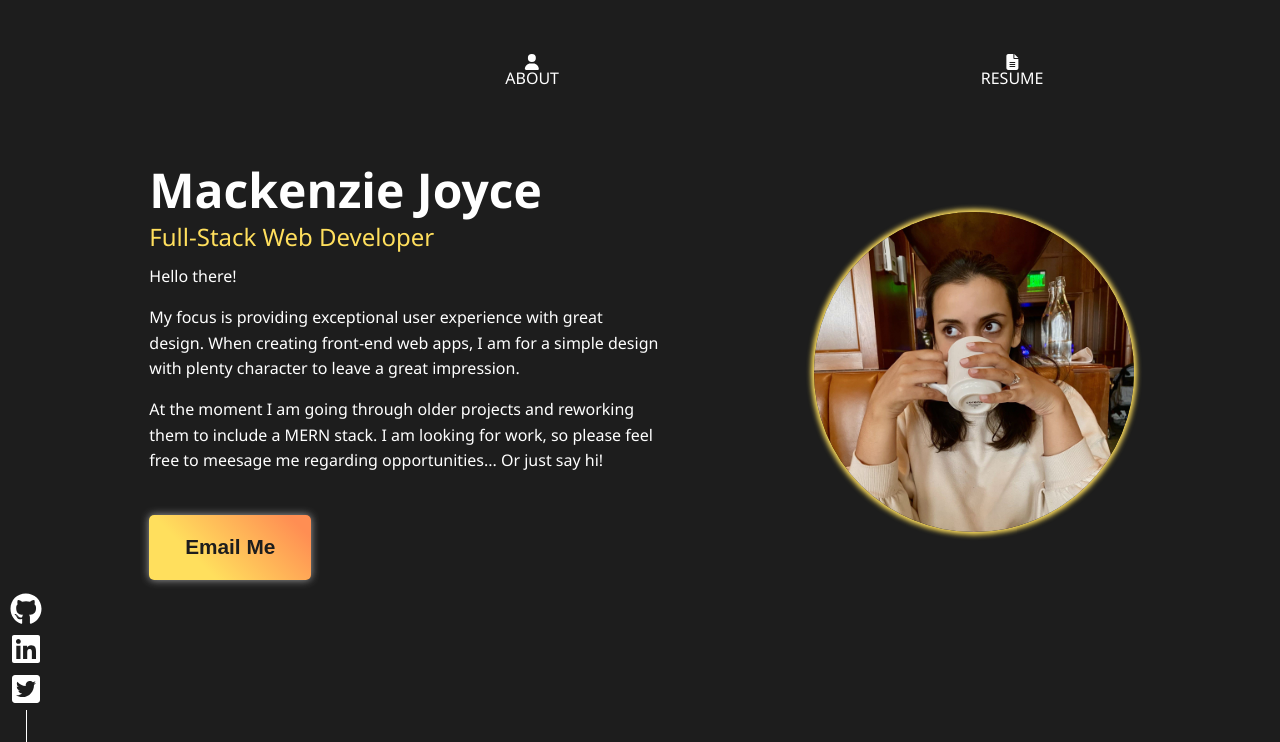
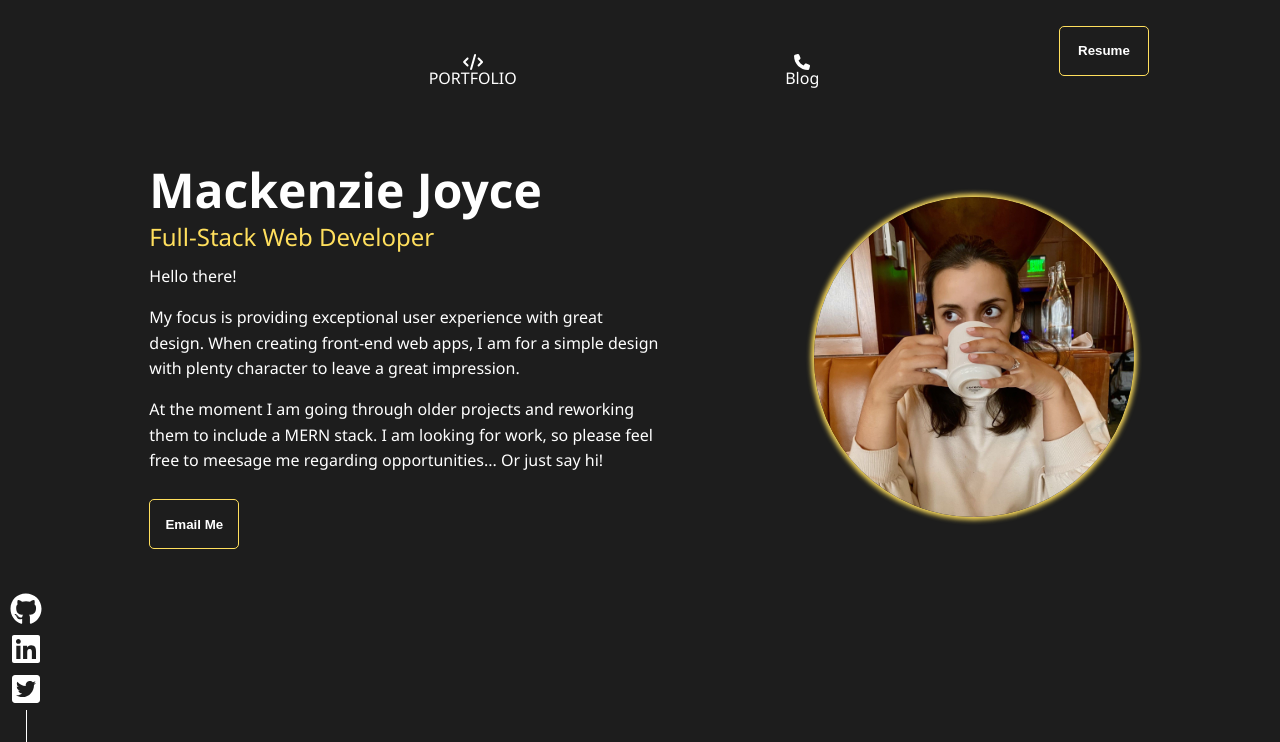
Before and after one commit to MackenzieJoyce/Portfolio, a React (Create React App) app: page / in a window 1280 px wide. Shown: the top 742 px of the page. Built offline with nearby package versions, Linux system fonts and the light colour scheme.

Commit message:
changed btn styling to be more simple

```diff
--- a/src/index.css
+++ b/src/index.css
@@ -76,16 +76,14 @@ a:hover {
 }
 
 .btn {
-  padding: 4% 7%;
-  background: var(--linearGradient);
-  color: var(--dark);
-  font-size: 1.3rem;
-  font-weight: 700;
+  width: 90px;
+  height: 50px;
+  background: var(--dark);
+  color: var(--light);
+  font-weight: 600;
   text-align: center;
-  border: none;
+  border: 1px solid var(--pop1);
   border-radius: 5px;
-  box-shadow: 0px 0px 8px rgb(161, 161, 161);
-  /* rgba(33, 203, 243, .3) */
   transition: all 0.3s ease-in-out;
 }
 
--- a/src/pages/About.js
+++ b/src/pages/About.js
@@ -20,7 +20,7 @@ const styles = {
     color: '#ffdf5d'
   },
   button: {
-    marginTop: '5%',
+    marginTop: '5%'
     // display: 'flex',
     // justifyContent: 'center'
   }
@@ -44,9 +44,9 @@ const About = () => {
           include a MERN stack. I am looking for work, so please feel free to
           meesage me regarding opportunities... Or just say hi!
         </p>
-        <div style={styles.button}>
-          <button className="btn" style={styles.aboutP}>Email Me</button>
-        </div>
+        <button className="btn" style={styles.button} title="Email Me">
+          Email Me
+        </button>
       </div>
 
       <div className="squareContent">
--- a/src/pages/components/NavTabs.js
+++ b/src/pages/components/NavTabs.js
@@ -1,7 +1,12 @@
 import React from 'react';
 import { Link } from 'react-router-dom';
 import { FontAwesomeIcon } from '@fortawesome/react-fontawesome';
-import { faUser, faCode, faPhone, faFileLines } from '@fortawesome/free-solid-svg-icons';
+import {
+  faUser,
+  faCode,
+  faPhone,
+  faFileLines
+} from '@fortawesome/free-solid-svg-icons';
 
 const styles = {
   // header: {
@@ -26,32 +31,43 @@ const styles = {
 };
 
 const NavTabs = () => {
+  const onDownload = () => {
+    const press = document.createElement('a');
+    press.download = `Resume_Mackenzie_Joyce.pdf`;
+    press.href = '../../public/Resume_Mackenzie_Joyce.pdf';
+    press.click();
+  };
 
   return (
     <header style={styles.header}>
-      <nav
-        style={styles.nav}
-        aria-label="styled tabs"
-      >
-        <Link style={styles.navTab} className='navTab' to="/">
+      <nav style={styles.nav} aria-label="styled tabs">
+        {/* <Link style={styles.navTab} className='navTab' to="/">
           <FontAwesomeIcon icon={faUser} />
           <span>ABOUT</span>
-        </Link>
-
-        {/* <Link style={styles.navTab} className='navTab mobileView' to="/portfolio">
+        </Link> */}
+        <Link
+          style={styles.navTab}
+          className="navTab mobileView"
+          to="/portfolio"
+        >
           <FontAwesomeIcon icon={faCode} />
           <span>PORTFOLIO</span>
-        </Link> */}
-
+        </Link>
         {/* <Link style={styles.navTab} className='navTab' to="/contact">
           <FontAwesomeIcon icon={faPhone} />
           <span>CONTACT</span>
         </Link> */}
-
-        <Link style={styles.navTab} className='navTab' to="/resume">
+        <Link style={styles.navTab} className="navTab" to="/contact">
+          <FontAwesomeIcon icon={faPhone} />
+          <span>Blog</span>
+        </Link>
+        {/* <Link style={styles.navTab} className="navTab" to="/resume">
           <FontAwesomeIcon icon={faFileLines} />
           <span>RESUME</span>
-        </Link>
+        </Link> */}
+        <button className="btn" title="Resume" onClick={onDownload}>
+          Resume
+        </button>{' '}
       </nav>
     </header>
   );
```
